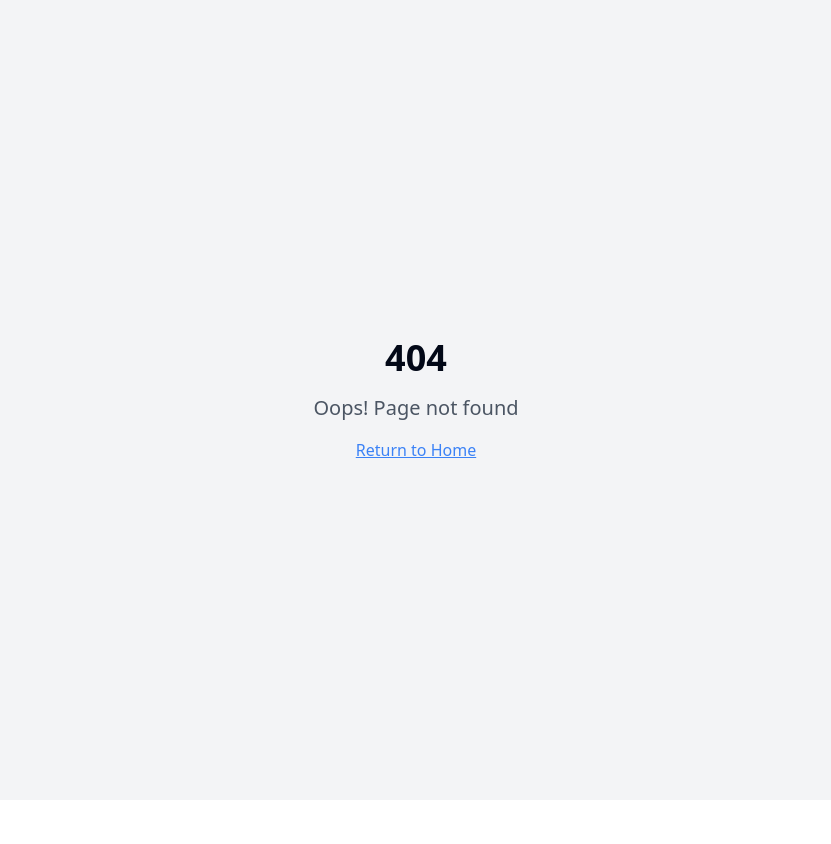
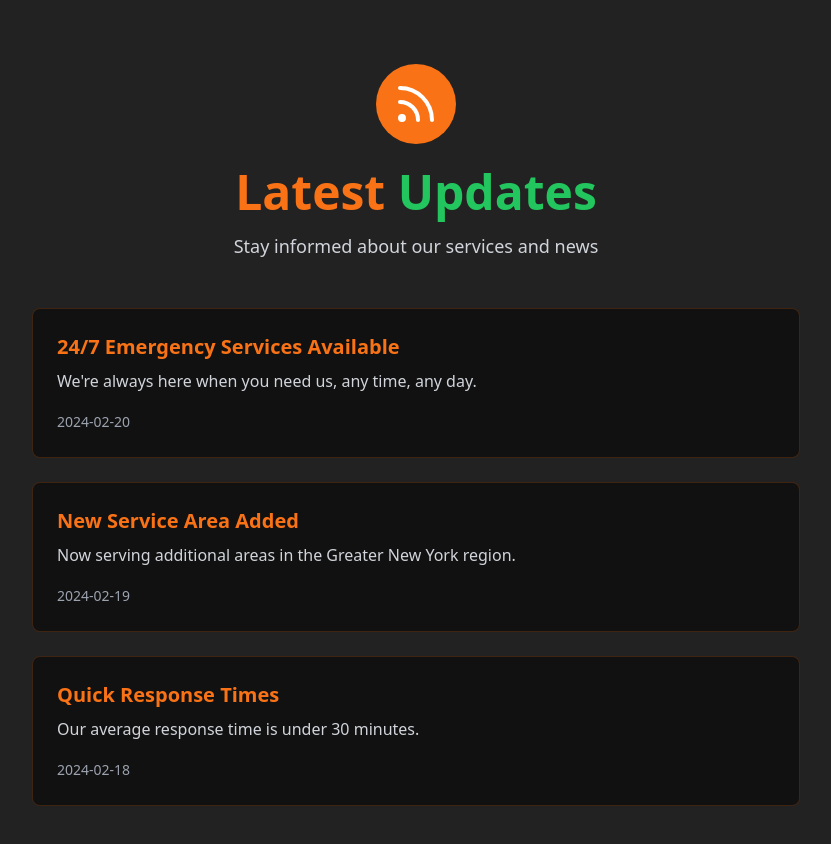
Before and after one commit to RichGambino/roadside-hero-assist, a React (Vite) app: page /feed in a window 1280 px wide. Before the commit this address had no page. Shown: the top 844 px of the page, without its empty margins (224-1055 px from the left). Before the commit the page ends 800 px from the top, so only its background shows below. Built offline with nearby package versions, Linux system fonts and the light colour scheme.

Commit message:
Add feed page
This commit adds a new page for displaying a feed.  The specific implementation details are not included in this commit message.

```diff
--- a/src/App.tsx
+++ b/src/App.tsx
@@ -1,9 +1,11 @@
+
 import { Toaster } from "@/components/ui/toaster";
 import { Toaster as Sonner } from "@/components/ui/sonner";
 import { TooltipProvider } from "@/components/ui/tooltip";
 import { QueryClient, QueryClientProvider } from "@tanstack/react-query";
 import { BrowserRouter, Routes, Route } from "react-router-dom";
 import Index from "./pages/Index";
+import Feed from "./pages/Feed";
 import NotFound from "./pages/NotFound";
 
 const queryClient = new QueryClient();
@@ -16,6 +18,7 @@ const App = () => (
       <BrowserRouter>
         <Routes>
           <Route path="/" element={<Index />} />
+          <Route path="/feed" element={<Feed />} />
           {/* ADD ALL CUSTOM ROUTES ABOVE THE CATCH-ALL "*" ROUTE */}
           <Route path="*" element={<NotFound />} />
         </Routes>
--- /dev/null
+++ b/src/pages/Feed.tsx
@@ -0,0 +1,63 @@
+
+import { Rss } from "lucide-react";
+
+const Feed = () => {
+  const feedItems = [
+    {
+      id: 1,
+      title: "24/7 Emergency Services Available",
+      content: "We're always here when you need us, any time, any day.",
+      date: "2024-02-20",
+    },
+    {
+      id: 2,
+      title: "New Service Area Added",
+      content: "Now serving additional areas in the Greater New York region.",
+      date: "2024-02-19",
+    },
+    {
+      id: 3,
+      title: "Quick Response Times",
+      content: "Our average response time is under 30 minutes.",
+      date: "2024-02-18",
+    },
+  ];
+
+  return (
+    <div className="min-h-screen bg-secondary">
+      <div className="container mx-auto px-4 py-16">
+        <div className="text-center mb-12">
+          <div className="flex justify-center items-center mb-6">
+            <div className="bg-primary p-4 rounded-full">
+              <Rss size={48} className="text-white" />
+            </div>
+          </div>
+          <h1 className="text-4xl md:text-5xl font-bold text-white mb-4">
+            <span className="text-primary">Latest</span>{" "}
+            <span className="text-green-500">Updates</span>
+          </h1>
+          <p className="text-gray-300 text-lg">
+            Stay informed about our services and news
+          </p>
+        </div>
+
+        <div className="grid gap-6 max-w-3xl mx-auto">
+          {feedItems.map((item) => (
+            <div
+              key={item.id}
+              className="bg-black/50 p-6 rounded-lg border border-primary/20 hover:border-primary/40 transition-colors animate-fade-in"
+            >
+              <h3 className="text-xl font-semibold text-primary mb-2">
+                {item.title}
+              </h3>
+              <p className="text-gray-300 mb-4">{item.content}</p>
+              <time className="text-sm text-gray-400">{item.date}</time>
+            </div>
+          ))}
+        </div>
+      </div>
+    </div>
+  );
+};
+
+export default Feed;
```
